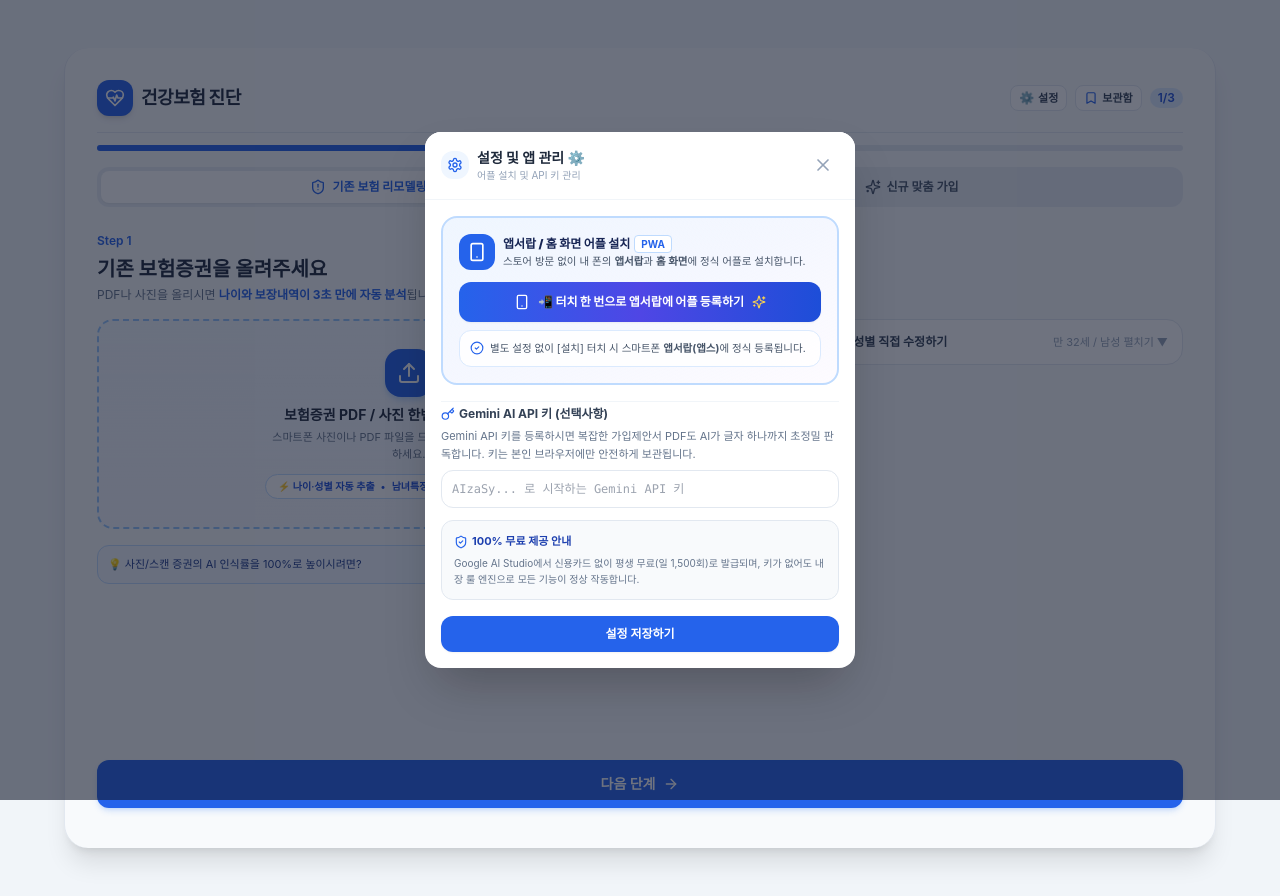
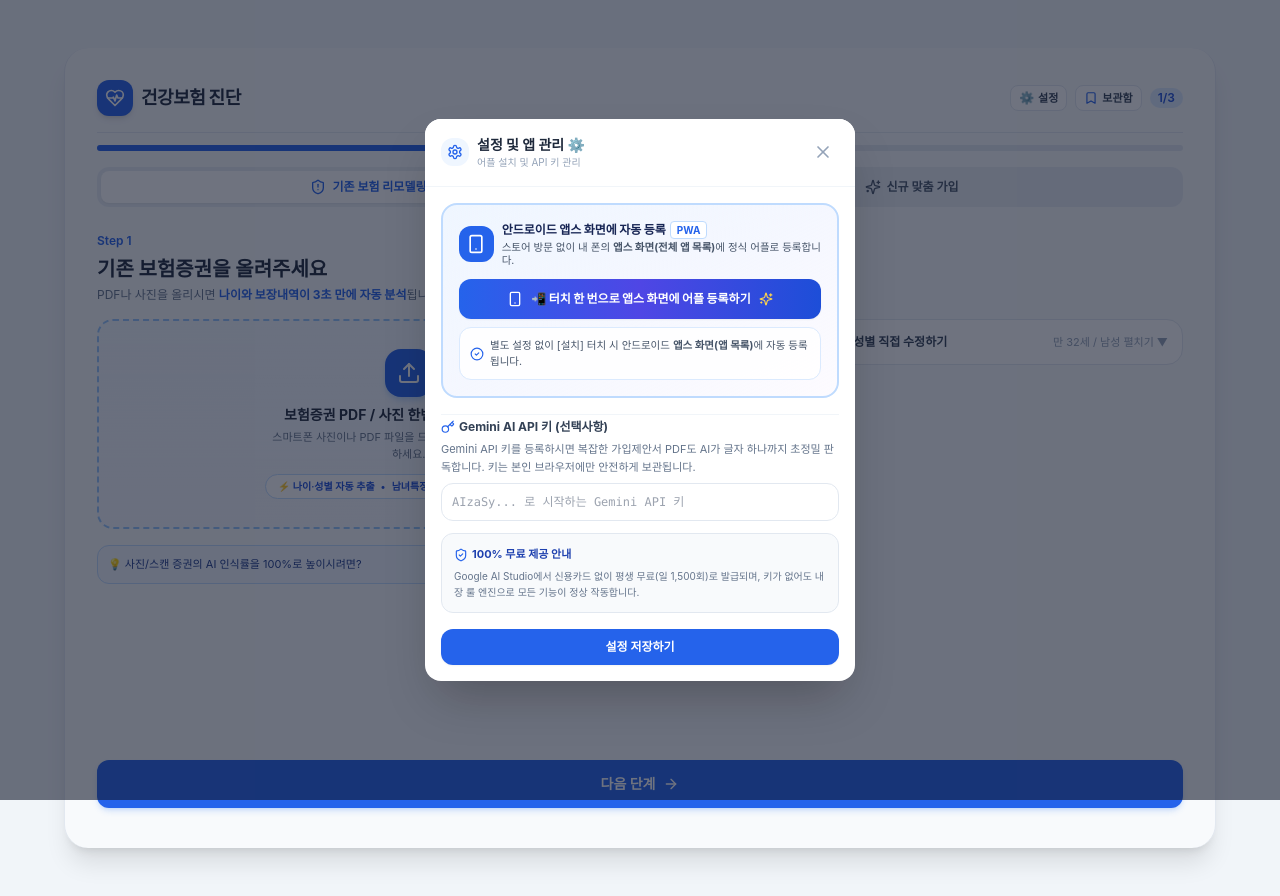
Before and after one commit to woogiiin-maker/antigravity_reinsur, a Next.js app: page / in a window 1280 px wide. Both pictures are taken after a click on the button "Gemini API 키 설정". Built offline with nearby package versions, Linux system fonts and the light colour scheme.

Commit message:
feat: optimize manifest for Samsung Internet WebAPK minting into Apps Screen

```diff
--- a/components/pwa/PwaRegister.tsx
+++ b/components/pwa/PwaRegister.tsx
@@ -85,19 +85,19 @@ export const PwaRegister: React.FC = () => {
           </div>
           <div>
             <div className="flex items-center gap-1">
-              <p className="text-xs font-black tracking-tight">앱서랍에 바로 등록하기</p>
-              <Sparkles className="w-3 h-3 text-amber-300" />
+              <p className="text-xs font-black tracking-tight">안드로이드 앱스 화면에 자동 등록</p>
+              <Sparkles className="w-3.5 h-3.5 text-amber-300" />
             </div>
-            <p className="text-[10px] text-blue-100">터치 한 번으로 어플 설치 완료</p>
+            <p className="text-[10px] text-blue-100">터치 한 번으로 앱스(어플 목록)에 등록</p>
           </div>
         </div>
         <div className="flex items-center gap-1.5">
           <button
             type="button"
             onClick={handleInstallClick}
-            className="px-3 py-1.5 bg-white text-blue-700 font-black text-xs rounded-xl shadow-sm hover:bg-blue-50 active:scale-95 transition-all cursor-pointer"
+            className="px-3.5 py-1.5 bg-white text-blue-700 font-black text-xs rounded-xl shadow-sm hover:bg-blue-50 active:scale-95 transition-all cursor-pointer"
           >
-            설치
+            등록하기
           </button>
           <button
             type="button"
--- a/components/settings/SettingsModal.tsx
+++ b/components/settings/SettingsModal.tsx
@@ -148,13 +148,13 @@ export const SettingsModal: React.FC<SettingsModalProps> = ({ isOpen, onClose })
                 </div>
                 <div>
                   <h4 className="text-xs font-black text-blue-950 flex items-center gap-1">
-                    <span>앱서랍 / 홈 화면 어플 설치</span>
+                    <span>안드로이드 앱스 화면에 자동 등록</span>
                     <span className="text-[10px] font-bold text-blue-600 bg-white px-1.5 py-0.2 rounded border border-blue-200">
                       PWA
                     </span>
                   </h4>
                   <p className="text-[10.5px] text-slate-600 mt-0.5 leading-tight">
-                    스토어 방문 없이 내 폰의 <b>앱서랍</b>과 <b>홈 화면</b>에 정식 어플로 설치합니다.
+                    스토어 방문 없이 내 폰의 <b>앱스 화면(전체 앱 목록)</b>에 정식 어플로 등록합니다.
                   </p>
                 </div>
               </div>
@@ -164,7 +164,7 @@ export const SettingsModal: React.FC<SettingsModalProps> = ({ isOpen, onClose })
             {isStandalone || isInstalled ? (
               <div className="w-full py-2.5 px-3 bg-emerald-50 border border-emerald-300 rounded-xl flex items-center justify-center gap-1.5 text-emerald-800 text-xs font-bold shadow-2xs">
                 <CheckCircle2 className="w-4 h-4 text-emerald-600 shrink-0" />
-                <span>이미 앱서랍에 어플로 등록되어 있습니다 (단독 실행 모드)</span>
+                <span>이미 앱스 화면에 어플로 등록되어 있습니다 (단독 실행 모드)</span>
               </div>
             ) : (
               <div className="space-y-2">
@@ -174,7 +174,7 @@ export const SettingsModal: React.FC<SettingsModalProps> = ({ isOpen, onClose })
                   className="w-full py-3 px-4 bg-gradient-to-r from-blue-600 via-indigo-600 to-blue-700 hover:from-blue-700 hover:to-indigo-800 text-white rounded-xl font-black text-xs flex items-center justify-center gap-2 shadow-sm transition-all active:scale-98 cursor-pointer"
                 >
                   <Smartphone className="w-4 h-4" />
-                  <span>📲 터치 한 번으로 앱서랍에 어플 등록하기</span>
+                  <span>📲 터치 한 번으로 앱스 화면에 어플 등록하기</span>
                   <Sparkles className="w-3.5 h-3.5 text-amber-300" />
                 </button>
 
@@ -186,7 +186,7 @@ export const SettingsModal: React.FC<SettingsModalProps> = ({ isOpen, onClose })
 
                 <div className="p-2.5 bg-white/90 border border-blue-100 rounded-xl text-[10.5px] text-slate-600 flex items-center gap-1.5 shadow-2xs">
                   <CheckCircle2 className="w-3.5 h-3.5 text-blue-600 shrink-0" />
-                  <span>별도 설정 없이 [설치] 터치 시 스마트폰 <b>앱서랍(앱스)</b>에 정식 등록됩니다.</span>
+                  <span>별도 설정 없이 [설치] 터치 시 안드로이드 <b>앱스 화면(앱 목록)</b>에 자동 등록됩니다.</span>
                 </div>
               </div>
             )}
```
Also changed, not shown: public/manifest.json, 1 other file (tests, documents, lock files or other folders).
